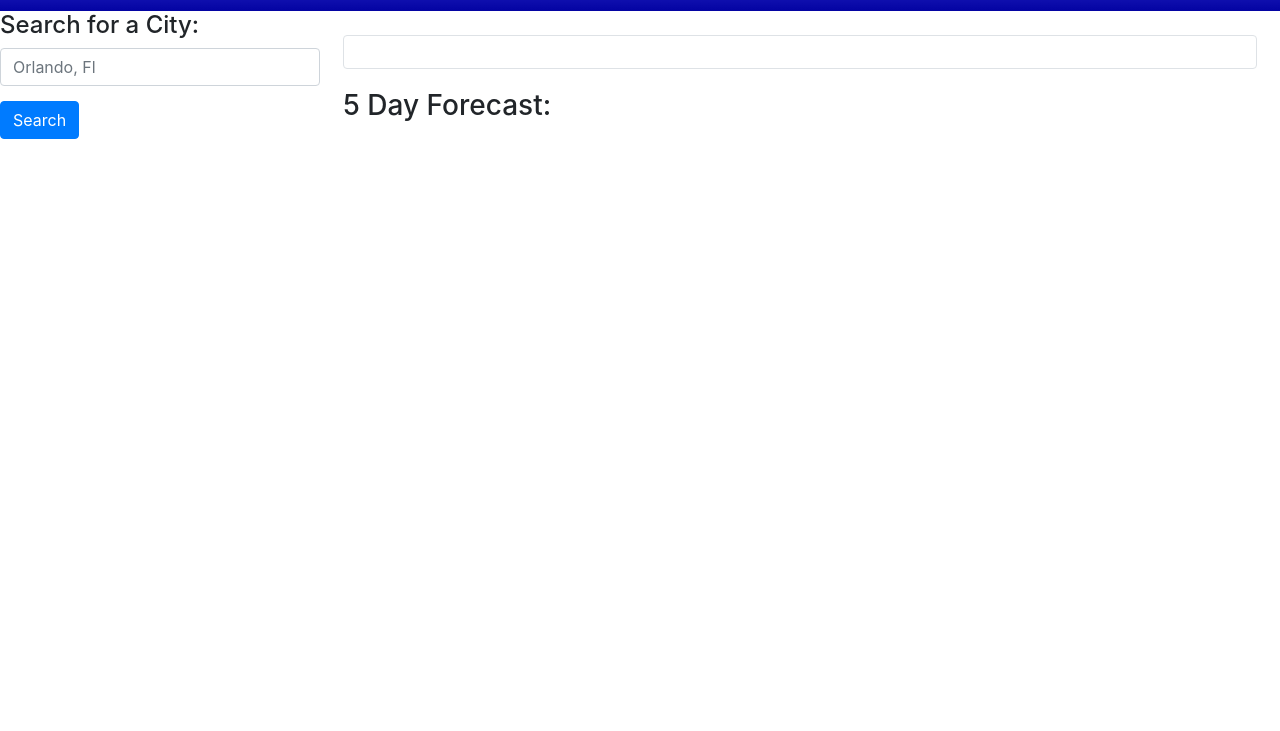
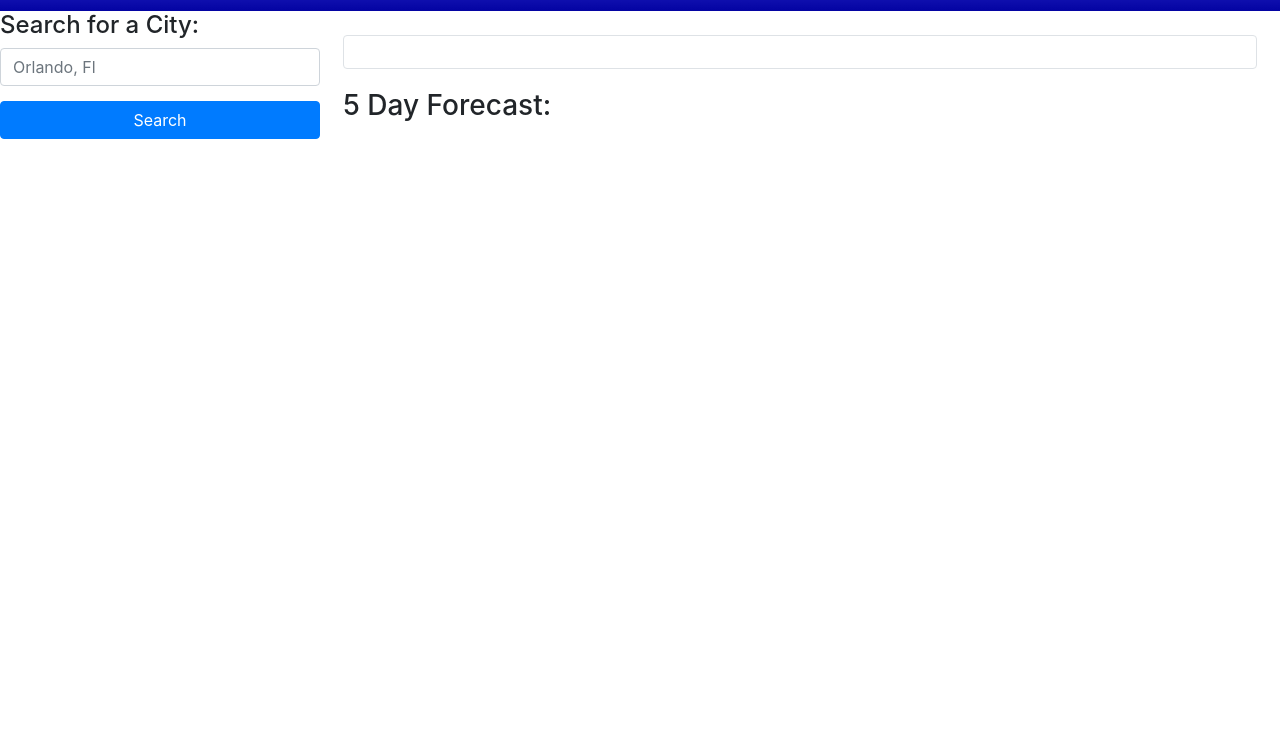
Before and after one commit to Ckratz17/Weather_Dashboard, a plain HTML site: page index.html in a window 1280 px wide. Shown: the part 69-800 px from the top of the page. Drawn offline with nearby package versions, Linux system fonts and the light colour scheme.

Commit message:
fixed search bar size

```diff
--- a/Assets/style/style.css
+++ b/Assets/style/style.css
@@ -11,6 +11,6 @@ header {
 }
 
 .btn-primary {
-    width: inherit;
+    width: 100%;
     margin: 15px 0;
 }
```
